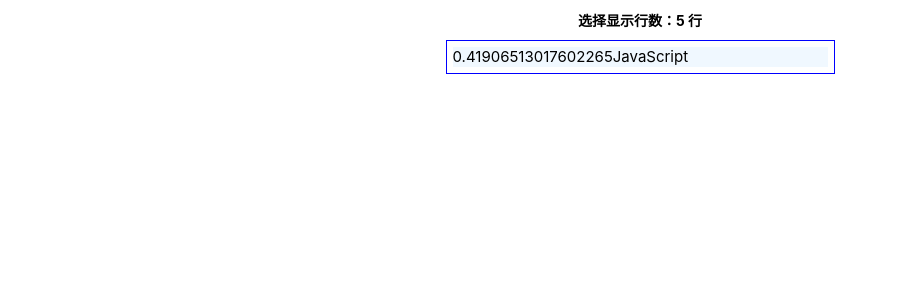
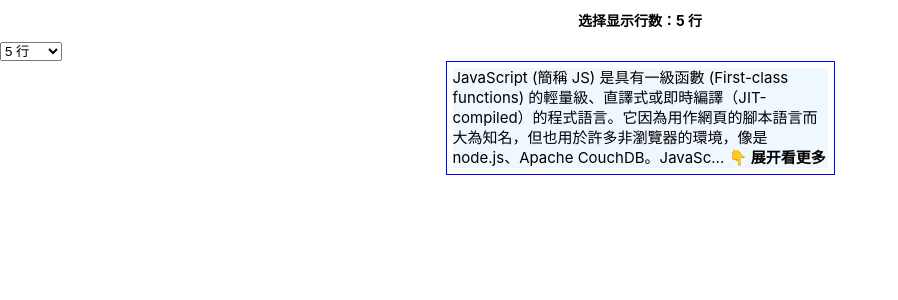
Before and after one commit to sulirc/react-ellipsis, a React (Create React App) app: page / in a window 1280 px wide. Shown: the top 300 px of the page, without its empty margins (0-898 px from the left). Built offline with nearby package versions, Linux system fonts and the light colour scheme.

Commit message:
refactor: simplify component

```diff
--- a/src/App.js
+++ b/src/App.js
@@ -10,7 +10,7 @@
     "Well, anytime a React component prop or state changes, it’s going to get re-rendered. And that React component that has changed, will force any other children React components to re-render as well.",
 };
 
-const defaultLines = "m";
+const defaultLineType = "m";
 const LINES = {
   s: 3,
   m: 5,
@@ -19,45 +19,29 @@
   xxxl: 100,
 };
 
-let tryCount = 0;
-
-const MAX_TRY_COUNT = 5;
-const CHG_INTERVAL = 3 * 1000;
-
 function App() {
+  const [lines, setLines] = useState(LINES[defaultLineType]);
   const [text, setText] = useState(Text.zh);
   const handleOnElliResult = (status) => console.log(status);
-
-  useEffect(() => {
-    const timer = setInterval(() => {
-      if (tryCount >= MAX_TRY_COUNT) {
-        return;
-      }
-      if (tryCount % 2 === 0) {
-        setText(Math.random() + Text.zh.slice(0, 10));
-      } else {
-        setText(Math.random() + Text.zh);
-      }
-
-      tryCount++;
-    }, CHG_INTERVAL);
-
-    return () => {
-      clearInterval(timer);
-    };
-  }, []);
 
   return (
     <>
       <label className="select-lines">
         选择显示行数：
-        {LINES[defaultLines]} 行
+        {lines} 行
       </label>
+      <select name="choose-lines" defaultValue={defaultLineType} onChange={(e) => setLines(LINES[e.target.value])}>
+        {Object.keys(LINES).map((type) => (
+          <option key={type} value={type}>
+            {LINES[type]} 行
+          </option>
+        ))}
+      </select>
 
       <div className="box">
         <TextEllipsis
           className="ellipsis-demo"
-          lines={LINES[defaultLines]}
+          lines={lines}
           onElliResult={handleOnElliResult}
           lineHeight="20px"
           ellipsisChar="... "
--- a/src/lib/TextEllipsis.jsx
+++ b/src/lib/TextEllipsis.jsx
@@ -31,7 +31,6 @@
     fontSize = "15px",
     lineHeight = "18px",
   } = props;
-  const [lessText, setLessText] = useState("");
   const [overflow, setOverflow] = useState(false);
   const [expand, setExpand] = useState(false);
   const textRef = useRef(null);
@@ -48,7 +47,7 @@
     wordWrap: "break-word",
     fontSize,
     lineHeight,
-    paddingBottom: (overflow && expand) ? lineHeight : 0,
+    paddingBottom: overflow && expand ? lineHeight : 0,
   };
   const showMore = () => {
     setExpand(true);
@@ -58,7 +57,12 @@
   };
 
   const jsxMoreContainer = (
-    <div ref={moreRef} style={lessText.length > 0 ? style.BlackFloat : style.InlineBlock} className="show-more" onClick={showMore}>
+    <div
+      ref={moreRef}
+      style={cacheRef.current.textTrunc.length > 0 ? style.BlackFloat : style.InlineBlock}
+      className="show-more"
+      onClick={showMore}
+    >
       {showMoreJsx}
     </div>
   );
@@ -84,7 +88,6 @@
 
     function retryToGetFitText() {
       if (cache.textTrunc) {
-        setLessText(cache.textTrunc);
         return;
       }
 
@@ -105,7 +108,6 @@
     clearCache();
     setExpand(false);
     setOverflow(false);
-    setLessText("");
     box.innerHTML = children;
 
     if (text.offsetHeight > maxOffsetHeight) {
```
